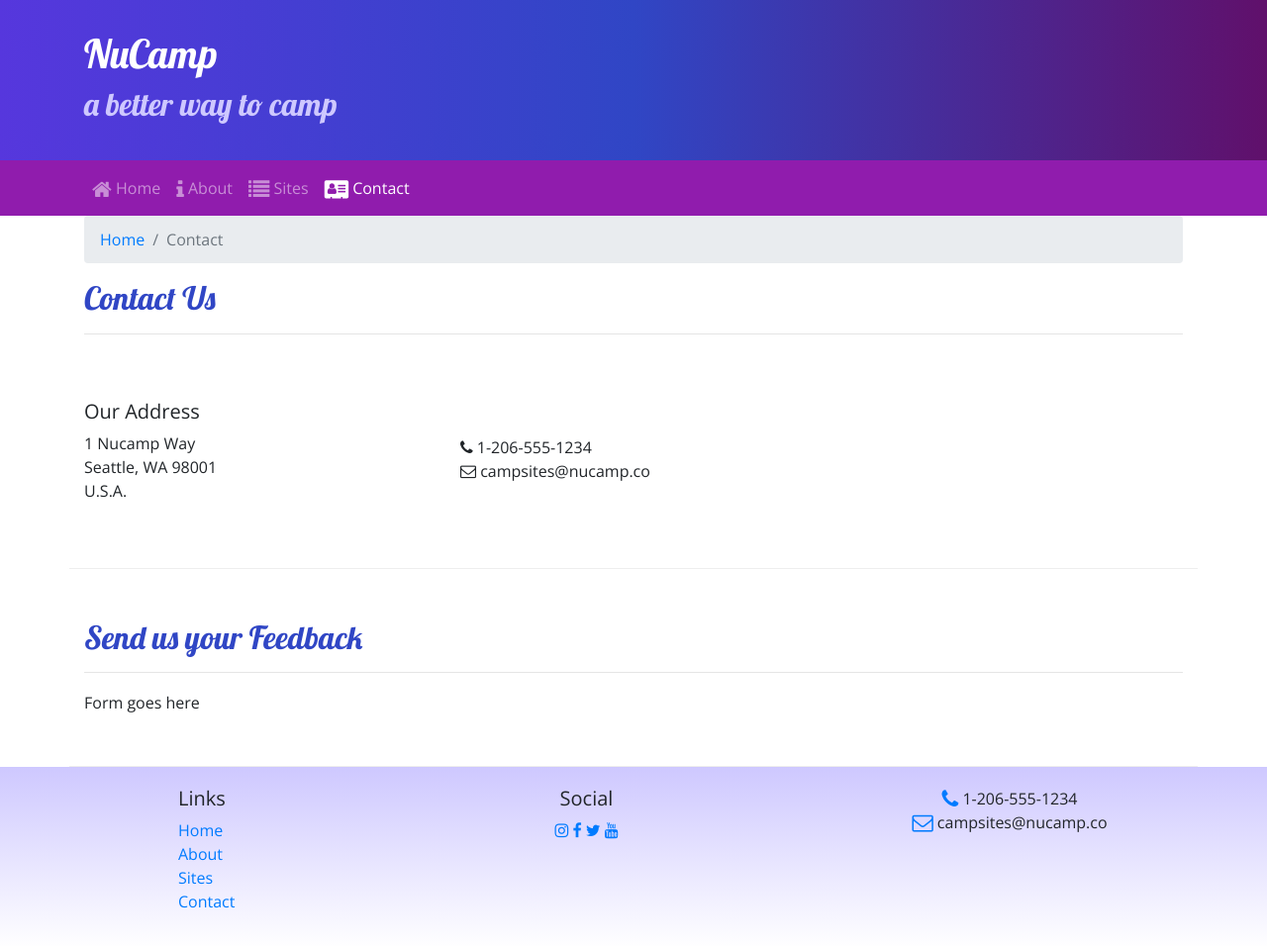
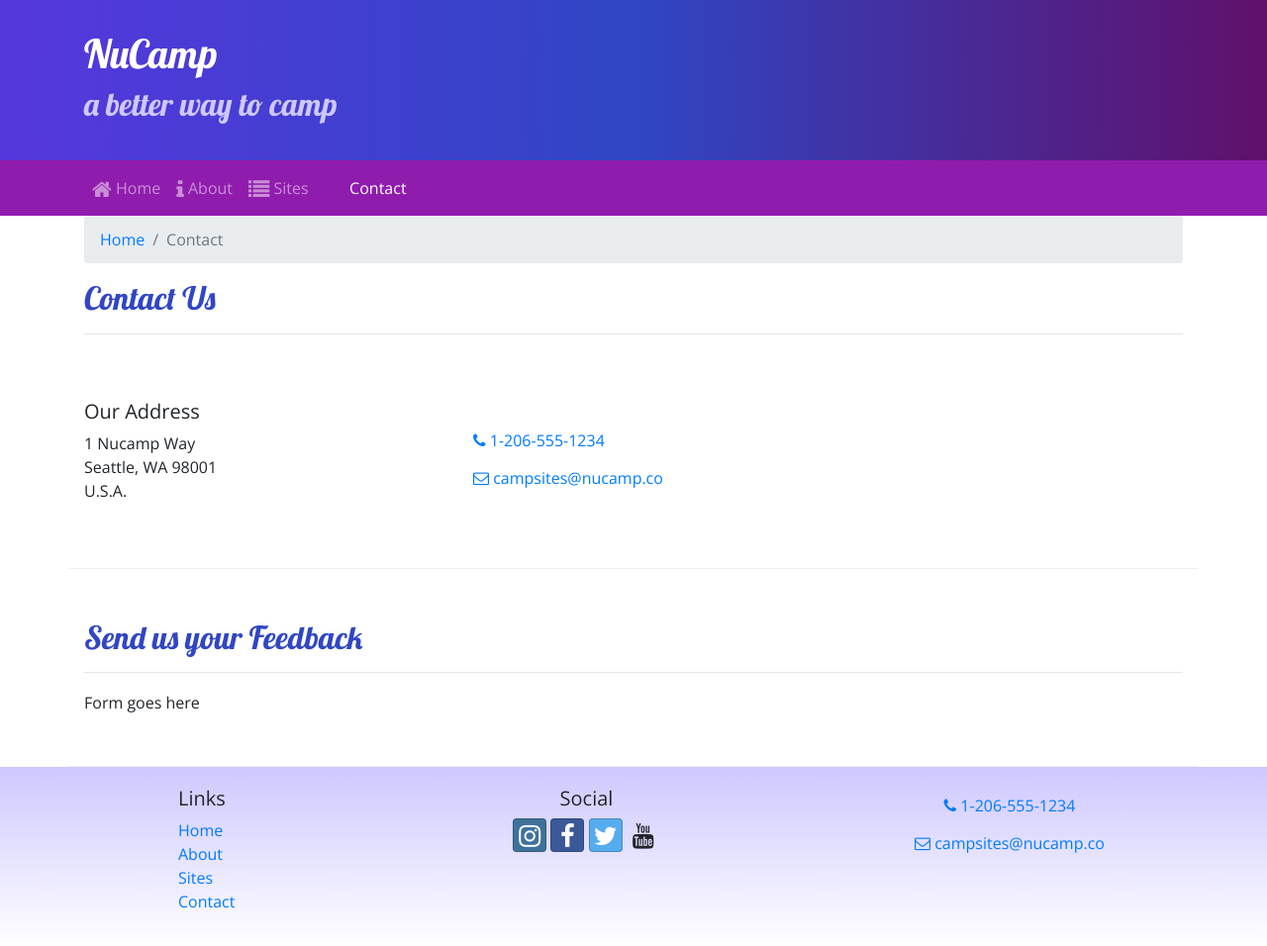
Before and after one commit to mats000111/bootstrap_basic, a website: page contactus.html in a window 1280 px wide. Shown: the whole page at 99% size. Drawn offline with nearby package versions, Linux system fonts and the light colour scheme.

Commit message:
add contact & social media buttons

```diff
--- a/aboutus.html
+++ b/aboutus.html
@@ -10,6 +10,7 @@
     <link rel="stylesheet" href="node_modules/bootstrap/dist/css/bootstrap.min.css" />
 
     <!-- Additional CSS must be placed after Bootstrap CSS -->
+    <link rel="stylesheet" href="node_modules/bootstrap-social/bootstrap-social.css" />
     <link rel="stylesheet" href="node_modules/font-awesome/css/font-awesome.min.css" />
     <link rel="stylesheet" href="https://fonts.googleapis.com/css?family=Lobster|Open+Sans" />
     <link rel="stylesheet" href="css/styles.css" />
@@ -40,7 +41,7 @@
                     <li class="nav-item"><a class="nav-link" href="index.html"><i class="fa fa-home fa-lg"></i> Home</a></li>
                     <li class="nav-item active"><a class="nav-link" href="#"><i class="fa fa-info fa-lg"></i> About</a></li>
                     <li class="nav-item"><a class="nav-link" href="#"><i class="fa fa-list fa-lg"></i> Sites</a></li>
-                    <li class="nav-item"><a class="nav-link" href="#"><i class="fa fa-address-card fa-lg"></i> Contact</a></li>
+                    <li class="nav-item"><a class="nav-link" href="contactus.html"><i class="fa fa-address-card fa-lg"></i> Contact</a></li>
                 </ul>
             </div>
         </div>
@@ -89,19 +90,19 @@
                         <li><a href="index.html">Home</a></li>
                         <li><a href="#">About</a></li>
                         <li><a href="#">Sites</a></li>
-                        <li><a href="#">Contact</a></li>
+                        <li><a href="contactus.html">Contact</a></li>
                     </ul>
                 </div>
                 <div class="col-6 col-sm-5 text-center">
                     <h5>Social</h5>
-                    <a href="http://instagram.com/"><i class="fa fa-instagram"></i></a>
-                    <a href="http://facebook.com/"><i class="fa fa-facebook"></i></a>
-                    <a href="http://twitter.com/"><i class="fa fa-twitter"></i></a>
-                    <a href="http://youtube.com/"><i class="fa fa-youtube"></i></a>
+                    <a class="btn btn-social-icon btn-instagram" href="http://instagram.com/"><i class="fa fa-instagram"></i></a>
+                    <a class="btn btn-social-icon btn-facebook" href="http://facebook.com/"><i class="fa fa-facebook"></i></a>
+                    <a class="btn btn-social-icon btn-twitter" href="http://twitter.com/"><i class="fa fa-twitter"></i></a>
+                    <a class="btn btn-social-icon btn-youtube" href="http://youtube.com/"><i class="fa fa-youtube"></i></a>
                 </div>
                 <div class="col-sm-4 text-center">
-                    <i class="fa fa-phone fa-lg text-primary"></i> 1-206-555-1234<br />
-                    <i class="fa fa-envelope fa-lg text-primary"></i> campsites@nucamp.co
+                    <a role="button" class="btn btn-link" href="tel:+12065551234"><i class="fa fa-phone"></i> 1-206-555-1234</a><br>
+                    <a role="button" class="btn btn-link" href="mailto:campsites@nucamp.co"><i class="fa fa-envelope-o"></i> campsites@nucamp.co</a>
                 </div>
            </div>
         </div>
--- a/contactus.html
+++ b/contactus.html
@@ -10,6 +10,7 @@
     <link rel="stylesheet" href="node_modules/bootstrap/dist/css/bootstrap.min.css" />
 
     <!-- Additional CSS must be placed after Bootstrap CSS -->
+    <link rel="stylesheet" href="node_modules/bootstrap-social/bootstrap-social.css" />
     <link rel="stylesheet" href="node_modules/font-awesome/css/font-awesome.min.css" />
     <link rel="stylesheet" href="https://fonts.googleapis.com/css?family=Lobster|Open+Sans" />
     <link rel="stylesheet" href="css/styles.css" />
@@ -68,8 +69,8 @@
                 </address>
             </div>
             <div class="col">
-				<i class="fa fa-phone"></i> 1-206-555-1234<br>
-            	<i class="fa fa-envelope-o"></i> campsites@nucamp.co
+				<a role="button" class="btn btn-link" href="tel:+12065551234"><i class="fa fa-phone"></i> 1-206-555-1234</a><br>
+            	<a role="button" class="btn btn-link" href="mailto:campsites@nucamp.co"><i class="fa fa-envelope-o"></i> campsites@nucamp.co</a>
             </div>
         </div>
 
@@ -99,14 +100,14 @@
                 </div>
                 <div class="col-6 col-sm-5 text-center">
                     <h5>Social</h5>
-                    <a href="http://instagram.com/"><i class="fa fa-instagram"></i></a>
-                    <a href="http://facebook.com/"><i class="fa fa-facebook"></i></a>
-                    <a href="http://twitter.com/"><i class="fa fa-twitter"></i></a>
-                    <a href="http://youtube.com/"><i class="fa fa-youtube"></i></a>
+                    <a class="btn btn-social-icon btn-instagram" href="http://instagram.com/"><i class="fa fa-instagram"></i></a>
+                    <a class="btn btn-social-icon btn-facebook" href="http://facebook.com/"><i class="fa fa-facebook"></i></a>
+                    <a class="btn btn-social-icon btn-twitter" href="http://twitter.com/"><i class="fa fa-twitter"></i></a>
+                    <a class="btn btn-social-icon btn-youtube" href="http://youtube.com/"><i class="fa fa-youtube"></i></a>
                 </div>
                 <div class="col-sm-4 text-center">
-                    <i class="fa fa-phone fa-lg text-primary"></i> 1-206-555-1234<br />
-                    <i class="fa fa-envelope-o fa-lg text-primary"></i> campsites@nucamp.co
+                    <a role="button" class="btn btn-link" href="tel:+12065551234"><i class="fa fa-phone"></i> 1-206-555-1234</a><br>
+                    <a role="button" class="btn btn-link" href="mailto:campsites@nucamp.co"><i class="fa fa-envelope-o"></i> campsites@nucamp.co</a>
                 </div>
            </div>
         </div>
--- a/package.json
+++ b/package.json
@@ -15,6 +15,7 @@
   },
   "dependencies": {
     "bootstrap": "^4.5.2",
+    "bootstrap-social": "^5.1.1",
     "font-awesome": "^4.7.0",
     "jquery": "^3.5.1",
     "popper.js": "^1.16.1"
```
Also changed, not shown: index.html (+9 -8 lines), 1 other file.
